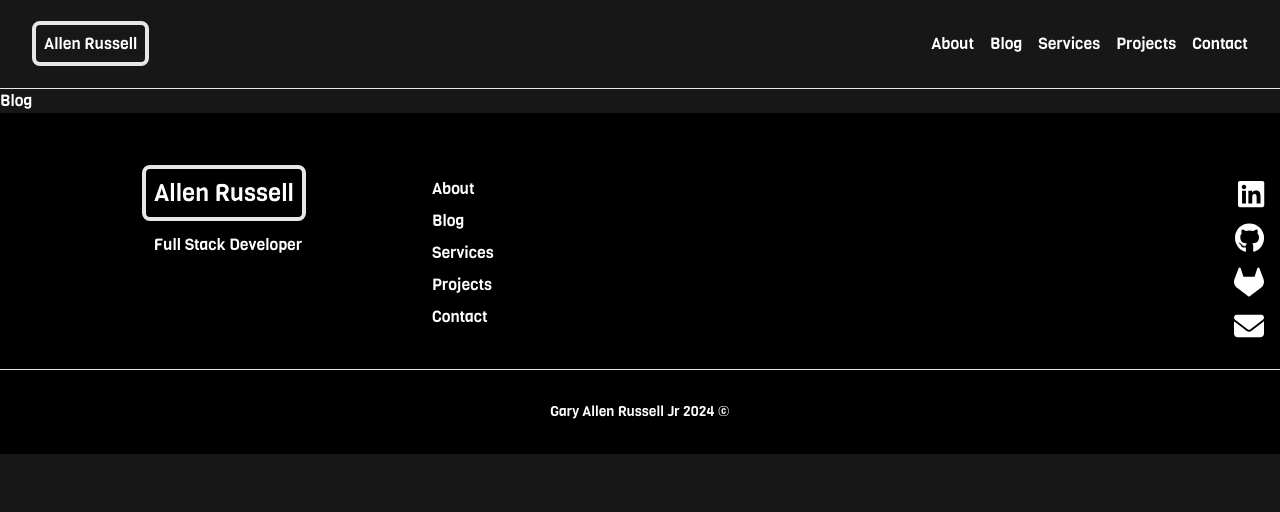
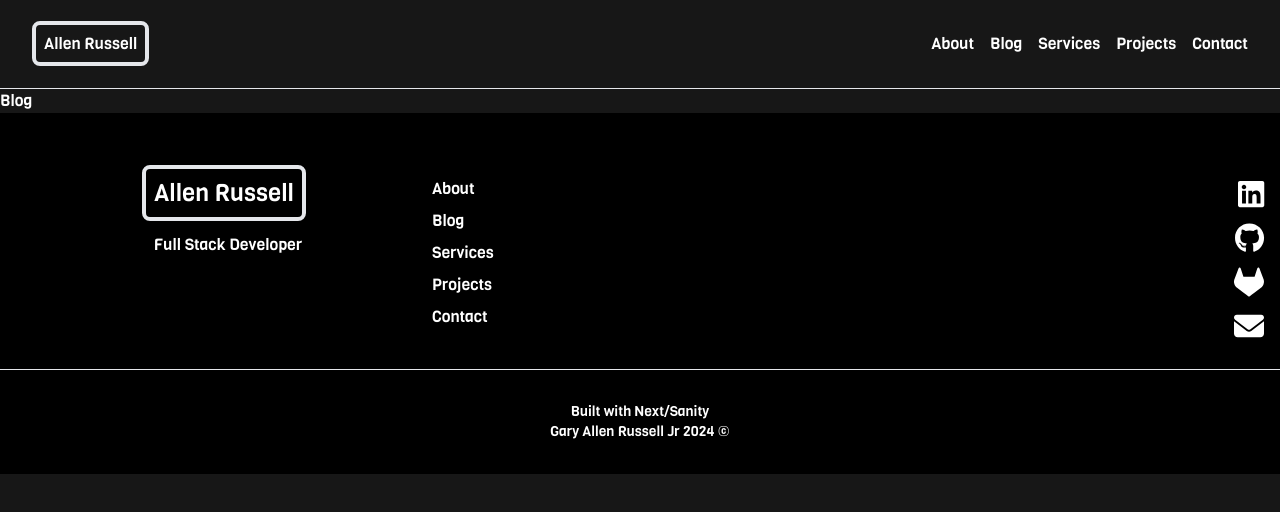
Before and after one commit to garussell/artist_profile, a Next.js app: page /blog in a window 1280 px wide. Shown: the top 512 px of the page. Built offline with nearby package versions, Linux system fonts and the light colour scheme.

Commit message:
add line to footer clean-up

```diff
--- a/app/layout.tsx
+++ b/app/layout.tsx
@@ -1,10 +1,10 @@
-import type { Metadata } from "next";
+import ScrollUpButton from "@/components/scrollUpButton";
 import localFont from "next/font/local";
 import Header from "../components/header";
 import Footer from "../components/footer";
-import ScrollUpButton from "@/components/scrollUpButton";
+import { config } from "@fortawesome/fontawesome-svg-core";
 import "@fortawesome/fontawesome-svg-core/styles.css";
-import { config } from "@fortawesome/fontawesome-svg-core";
+import type { Metadata } from "next";
 config.autoAddCss = false;
 import "./globals.css";
 
--- a/app/page.tsx
+++ b/app/page.tsx
@@ -1,7 +1,9 @@
+"use server";
+
 import React from 'react';
+import { PortableText } from '@portabletext/react';
 import { client } from '../sanity/lib/client';
 import { Data } from './types';
-import { PortableText } from '@portabletext/react';
 import Link from 'next/link';
 
 const fetchData = async (): Promise<Data> => {
@@ -26,7 +28,6 @@ const fetchData = async (): Promise<Data> => {
 
 export default async function Home() {
   const data = await fetchData();
-  // console.log("Data", data);
 
   return (
     <div className="container">
--- a/components/footer.tsx
+++ b/components/footer.tsx
@@ -1,7 +1,7 @@
+import { faLinkedin, faGithub, faGitlab } from "@fortawesome/free-brands-svg-icons";
+import { FontAwesomeIcon } from "@fortawesome/react-fontawesome";
+import { faEnvelope } from "@fortawesome/free-solid-svg-icons";
 import Link from "next/link";
-import { FontAwesomeIcon } from "@fortawesome/react-fontawesome";
-import { faLinkedin, faGithub, faGitlab } from "@fortawesome/free-brands-svg-icons";
-import { faEnvelope } from "@fortawesome/free-solid-svg-icons";
 
 export default function Footer() {
   return (
@@ -38,6 +38,7 @@ export default function Footer() {
         </div>
         <hr className="w-screen" />
         <div className="text-center mt-8 text-sm">
+          <p>Built with Next/Sanity</p>
           <p>Gary Allen Russell Jr 2024 &copy;</p>
         </div>
       </div>
```
